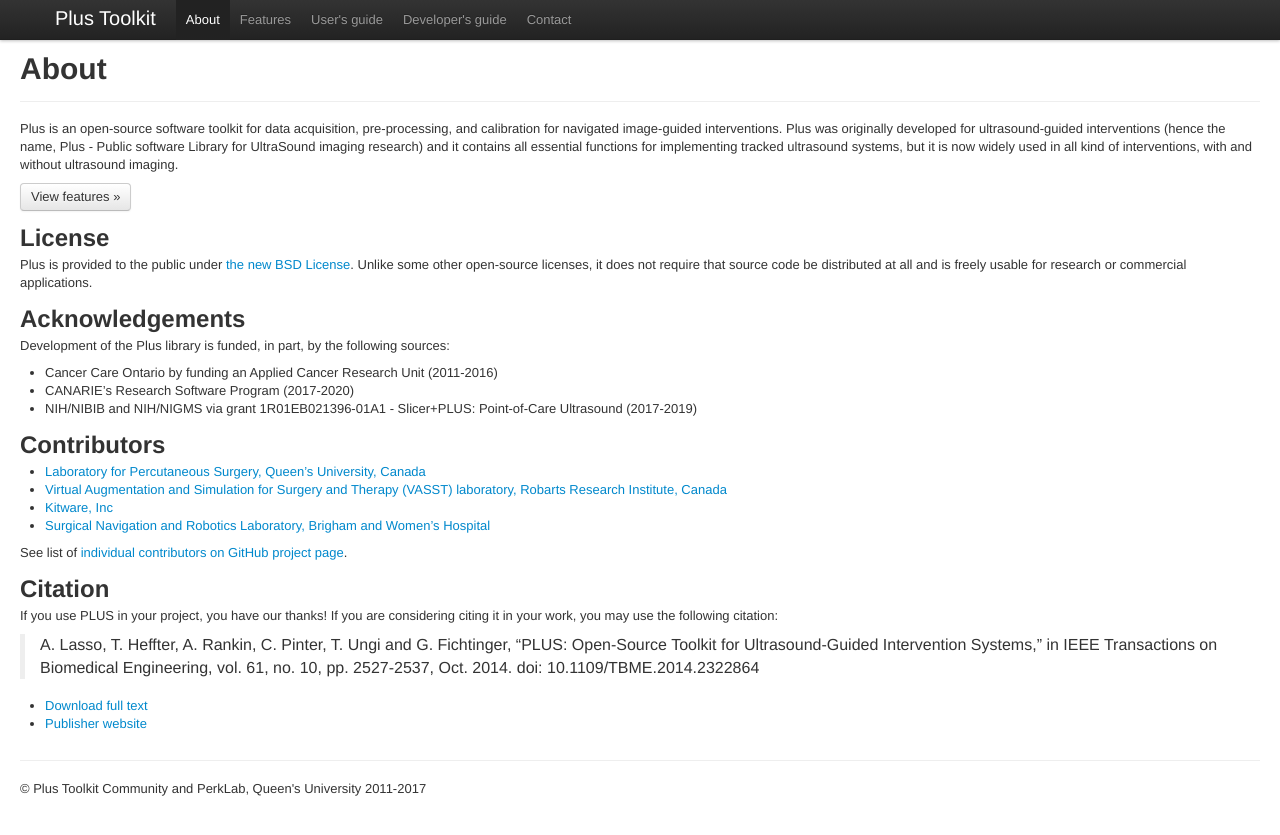
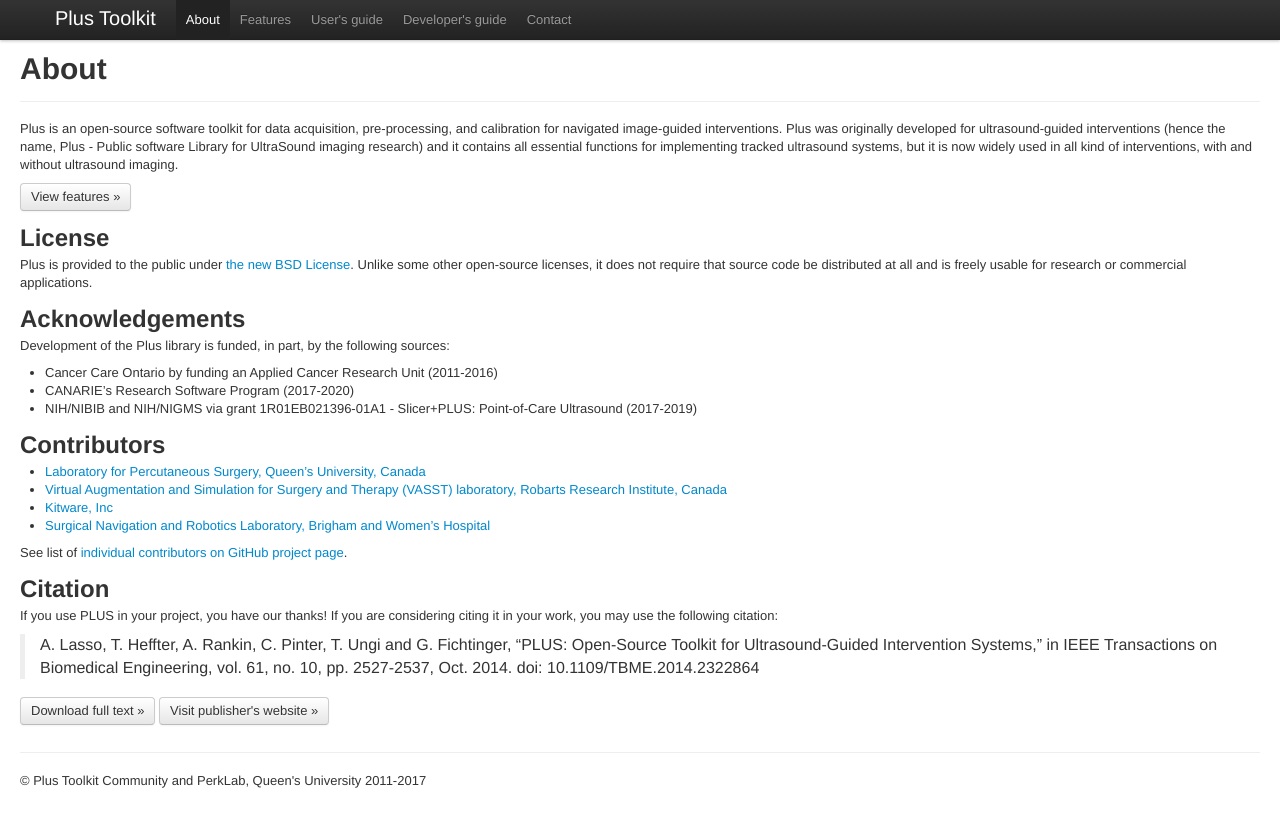
Before and after one commit to PlusToolkit/plustoolkit.github.io, a Jekyll site: the page built from about.md, in a window 1280 px wide. Shown: the top 835 px of the page. Built offline with Jekyll 4.4.1, drawn with Linux system fonts in a browser that asks for light colours.

Commit message:
Updated about page

```diff
--- a/about.md
+++ b/about.md
@@ -40,5 +40,5 @@
 
 > A. Lasso, T. Heffter, A. Rankin, C. Pinter, T. Ungi and G. Fichtinger, "PLUS: Open-Source Toolkit for Ultrasound-Guided Intervention Systems," in IEEE Transactions on Biomedical Engineering, vol. 61, no. 10, pp. 2527-2537, Oct. 2014. doi: 10.1109/TBME.2014.2322864
 
-- [Download full text](http://perk.cs.queensu.ca/sites/perkd7.cs.queensu.ca/files/Lasso2014a-manuscript.pdf)
-- [Publisher website](http://ieeexplore.ieee.org/abstract/document/6813647/)
+<p><a class="btn" href="http://perk.cs.queensu.ca/sites/perkd7.cs.queensu.ca/files/Lasso2014a-manuscript.pdf">Download full text &raquo;</a>
+<a class="btn" href="http://ieeexplore.ieee.org/abstract/document/6813647/">Visit publisher's website &raquo;</a></p>
```
